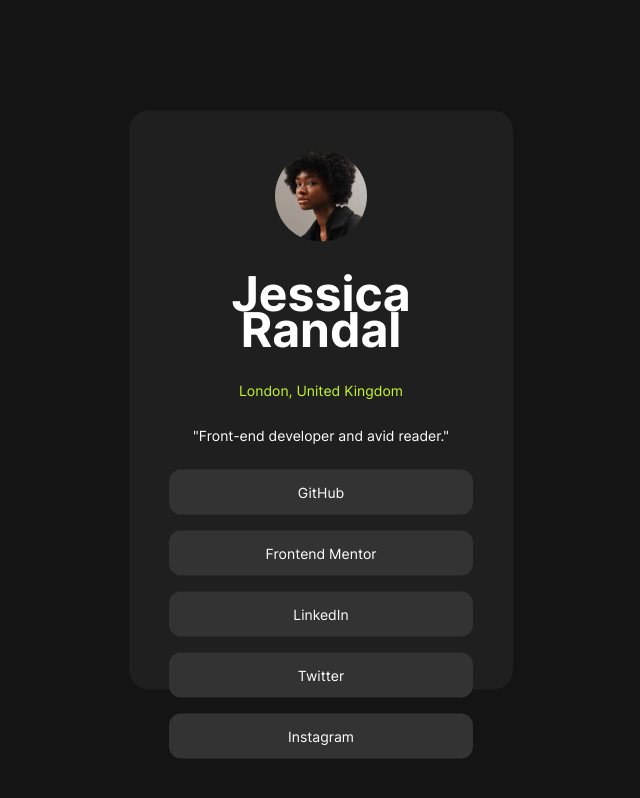
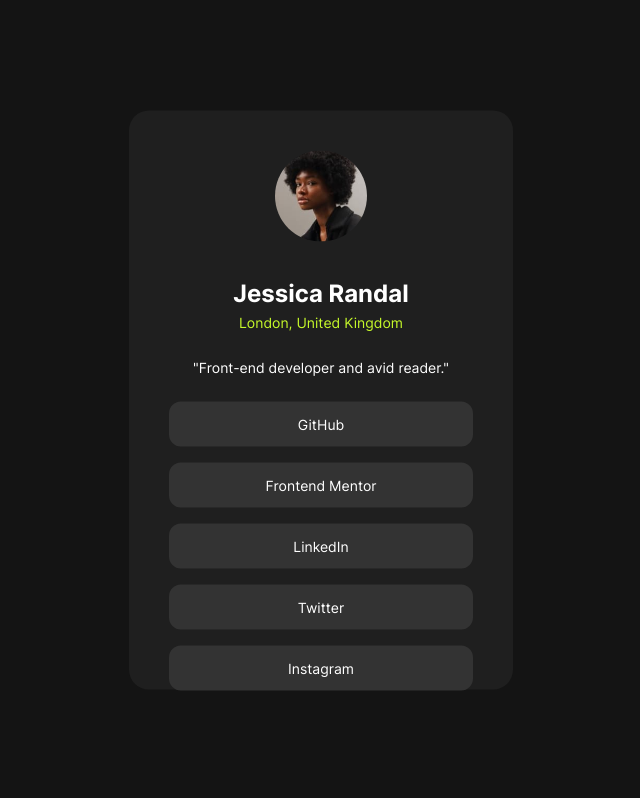
Before and after one commit to bdeweer/social-links-profile, a plain HTML site: page index.html in a window 1280 px wide. Shown: the whole page, without its empty margins (319-959 px from the left). Drawn offline with Linux system fonts and the light colour scheme.

Commit message:
fixing issues

```diff
--- a/index.html
+++ b/index.html
@@ -15,7 +15,7 @@
       <section class="picture pt-spacing-500">
         <img src="./assets/images/avatar-jessica.jpeg" alt="jessica" />
       </section>
-      <h1 class="mt-spacing-300">Jessica Randal</h1>
+      <section class="mt-spacing-300">Jessica Randal</section>
       <section class="text-preset-2 text-green">London, United Kingdom</section>
       <section class="mt-spacing-300 text-preset-2">"Front-end developer and avid reader."</section>
 
```
